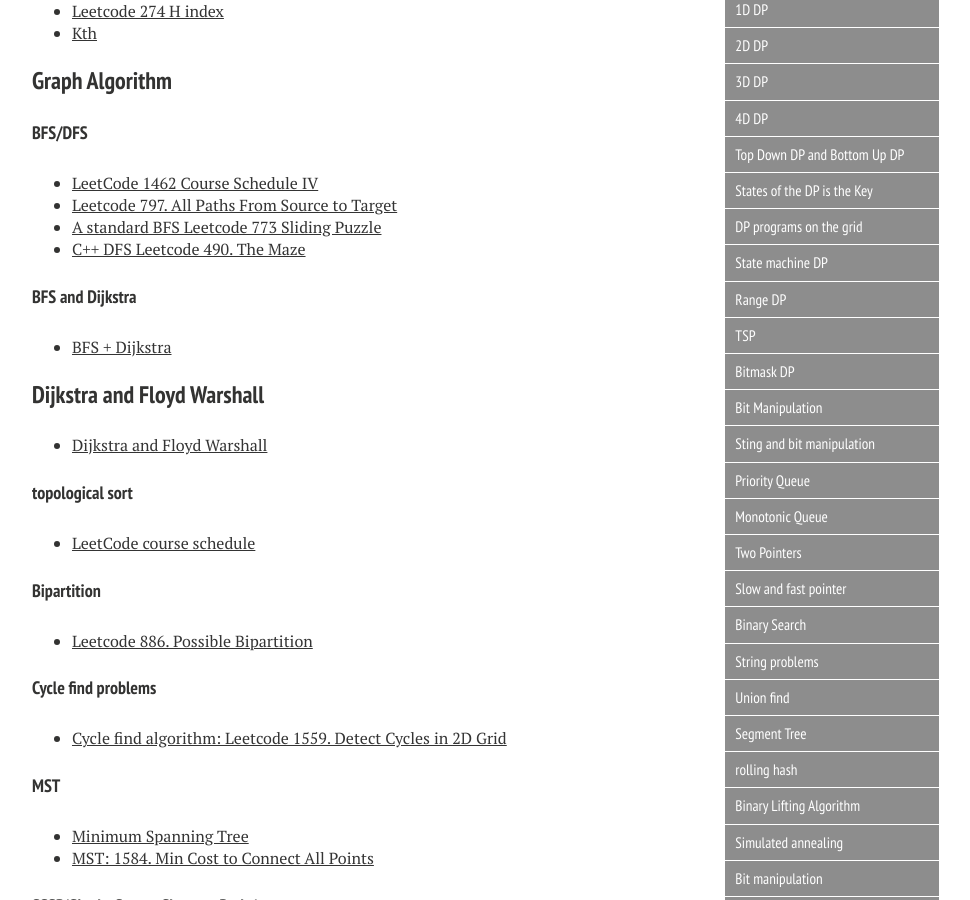
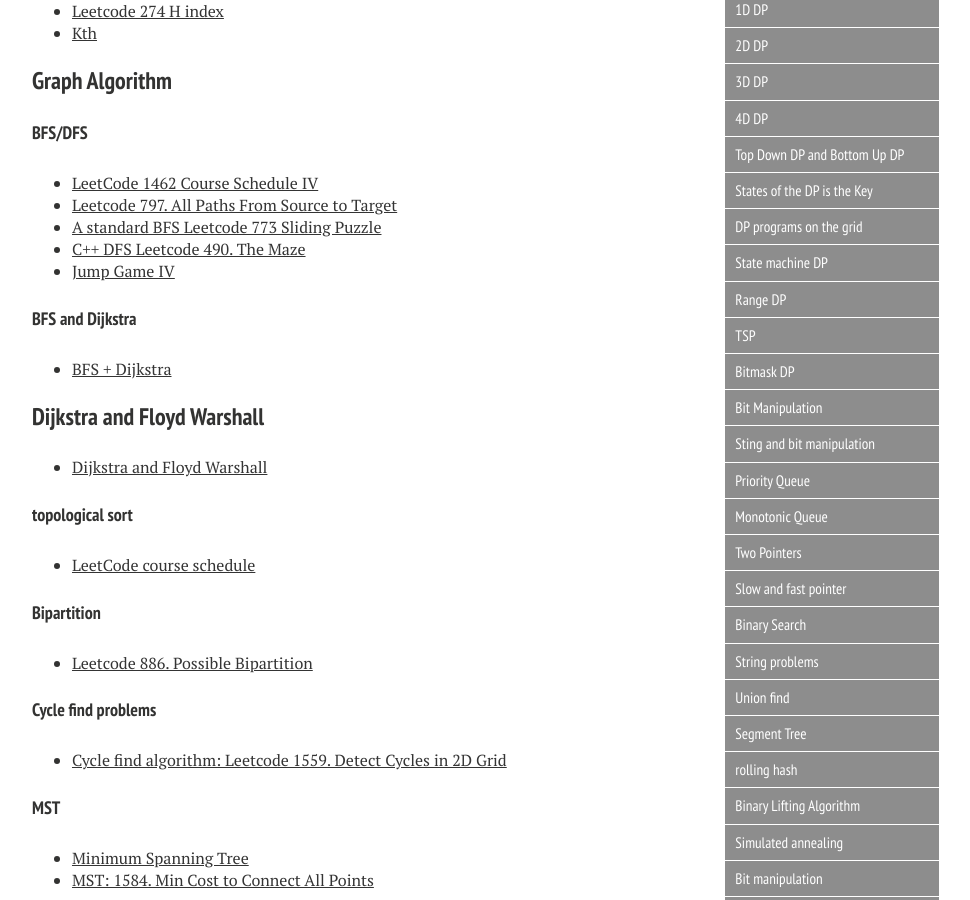
Before and after one commit to xiaokeshen/xiaokeshen.github.io, a Jekyll site: the page built from blog/index.md, in a window 1280 px wide and 900 px high, scrolled down 824 px. Shown: the whole window, without its empty margins (288-1258 px from the left). Built offline with Jekyll 4.4.1, drawn with Linux system fonts in a browser that asks for light colours; nearby versions of some CDN libraries.

Commit message:
Add a jump game

```diff
--- a/blog/index.md
+++ b/blog/index.md
@@ -36,6 +36,7 @@
 - [Leetcode 797. All Paths From Source to Target](https://medium.com/@jim.morris.shen/leetcode-797-all-paths-from-source-to-target-ce64d0e78b50?source=friends_link&sk=a0203922419a241a22c837a2fdfb64e4)
 - [A standard BFS Leetcode 773 Sliding Puzzle](https://medium.com/@jim.morris.shen/a-standard-bfs-leetcode-773-sliding-pu-6df4626e6cd4?sk=d1b80a07bf61b88149e3ba2bb6607b0b)
 - [C++ DFS Leetcode 490. The Maze](https://medium.com/@jim.morris.shen/c-dfs-b0276250c3eb?sk=fc0bbee203030ea80da1b55fe43cf362)
+- [Jump Game IV](https://jimmy-shen.medium.com/bfs-jump-game-iv-4c443840e8c9)
 
 #### BFS and Dijkstra
 - [BFS + Dijkstra](https://medium.com/@jim.morris.shen/bfs-dijkstra-c46de5cb1f0b?source=friends_link&sk=f9cc2b3f457dc7f8731d99d5881994db)
```
